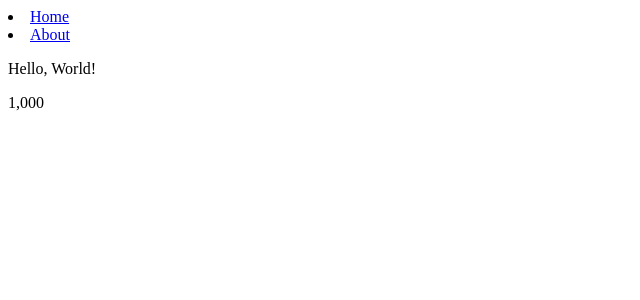
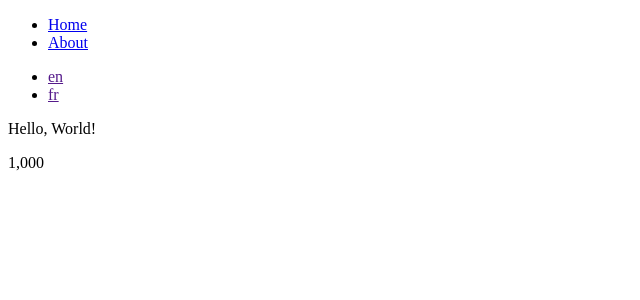
Before and after one commit to willnguyen1312/nam-next, a Next.js app: page / in a window 1280 px wide. Shown: the top 300 px of the page, without its empty margins (0-640 px from the left). Built offline with nearby package versions, Linux system fonts and the light colour scheme.

Commit message:
Add button to let user set language on demand

```diff
--- a/components/Nav.tsx
+++ b/components/Nav.tsx
@@ -2,8 +2,24 @@ import Link from 'next/link'
 import React from 'react'
 import { FormattedMessage } from 'react-intl'
 
-export default () => (
+export default class Nav extends React.Component {
+  state = {
+    localeList: ['en', 'fr'],
+  }
+
+  handleChangeLocale = (event: React.MouseEvent<HTMLLIElement>) => {
+    const {
+      currentTarget: { innerText: locale },
+    } = event
+
+    document.cookie = `language=${locale}`
+    location.reload()
+  }
+
+  render() {
+    return (
       <nav>
+        <ul>
           <li>
             <Link href="/">
               <a>
@@ -18,5 +34,16 @@ export default () => (
               </a>
             </Link>
           </li>
+        </ul>
+
+        <ul>
+          {this.state.localeList.map((locale, index) => (
+            <li onClick={this.handleChangeLocale} key={index}>
+              <a href="">{locale}</a>
+            </li>
+          ))}
+        </ul>
       </nav>
     )
+  }
+}
```
Lines whose indentation alone changed are shown as unchanged.
